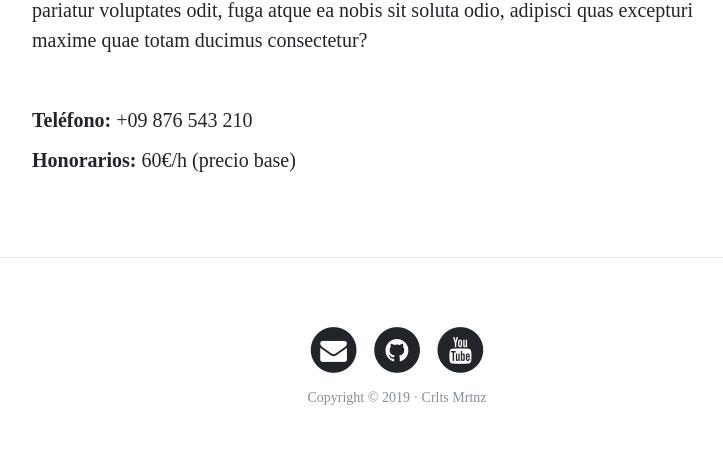
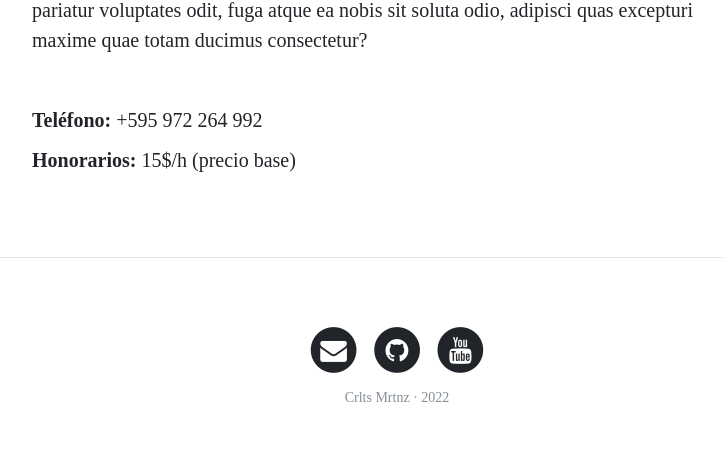
Before and after one commit to crltsmrtnz/webPersonal, a Django app: page /contact/ in a window 1280 px wide. Shown: the part 599-1072 px from the top of the page, without its empty margins (243-966 px from the left). Run offline with Django 3.2, Linux system fonts and the light colour scheme; some libraries are stand-ins or nearby versions.

Commit message:
deploy base

```diff
--- a/core/templates/core/about.html
+++ b/core/templates/core/about.html
@@ -20,10 +20,10 @@ About
 <div class="container">
 	<div class="row">
 		<div class="col-lg-3 col-md-4 offset-lg-1">
-			<img class="img-fluid avatar" src="{% static 'core/img/avatar.jpg' %}" alt="">
+			<img class="img-fluid avatar" src="{% static 'core/img/crltsMrtnz.jpg' %}" alt="">
 		</div>
 		<div class="col-lg-7 col-md-8">
-			<h2 class="section-heading">Juan Pérez</h2>
+			<h2 class="section-heading">Carlos Martínez</h2>
 			<p>Nacido en... lorem ipsum dolor sit amet, consectetur adipisicing elit. Saepe nostrum ullam eveniet pariatur voluptates odit, fuga atque ea nobis sit soluta odio.</p>
 			<p>Lorem ipsum dolor sit amet, consectetur adipisicing elit. Saepe nostrum ullam eveniet pariatur voluptates odit...</p>
 		</div>
--- a/core/templates/core/base.html
+++ b/core/templates/core/base.html
@@ -107,7 +107,7 @@
                 </a>
               </li>
             </ul>
-            <p class="copyright text-muted">Copyright &copy; 2019 · Crlts Mrtnz </p>
+            <p class="copyright text-muted"> Crlts Mrtnz · 2022 </p>
           </div>
         </div>
       </div>
--- a/core/templates/core/contact.html
+++ b/core/templates/core/contact.html
@@ -23,8 +23,8 @@ Contacto
 		<div class="col-lg-8 col-md-10 mx-auto">
 			<p>Lorem ipsum dolor sit amet, consectetur adipisicing elit. Saepe nostrum ullam eveniet pariatur voluptates odit, fuga atque ea nobis sit soluta odio, adipisci quas excepturi maxime quae totam ducimus consectetur?</p>
 			<br>
-			<p><b>Teléfono:</b> +09 876 543 210</p>
-			<p><b>Honorarios:</b> 60€/h (precio base)</p>
+			<p><b>Teléfono:</b> +595 972 264 992</p>
+			<p><b>Honorarios:</b> 15$/h (precio base)</p>
 		</div>
 	</div>
 </div>
--- a/porfolio/templates/porfolio/porfolio.html
+++ b/porfolio/templates/porfolio/porfolio.html
@@ -21,8 +21,8 @@ Porfolio
 
 		<div class="container">
 			<!-- Proyecto -->
-			<div class="row project">
-			  	<div class="col-lg-3 col-md-4 offset-lg-1">
+			<div class="row project align-items-center">
+			  	<div class="col-lg-3 col-md-4 offset-lg-1 text-center">
 				      <img class="img-fluid" src="{{project.image.url}}" alt="">
 			  	</div>
 			    <div class="col-lg-7 col-md-8">
```
Also changed, not shown: core/static/core/img/crltsMrtnz.jpg (added), 2 other files.
